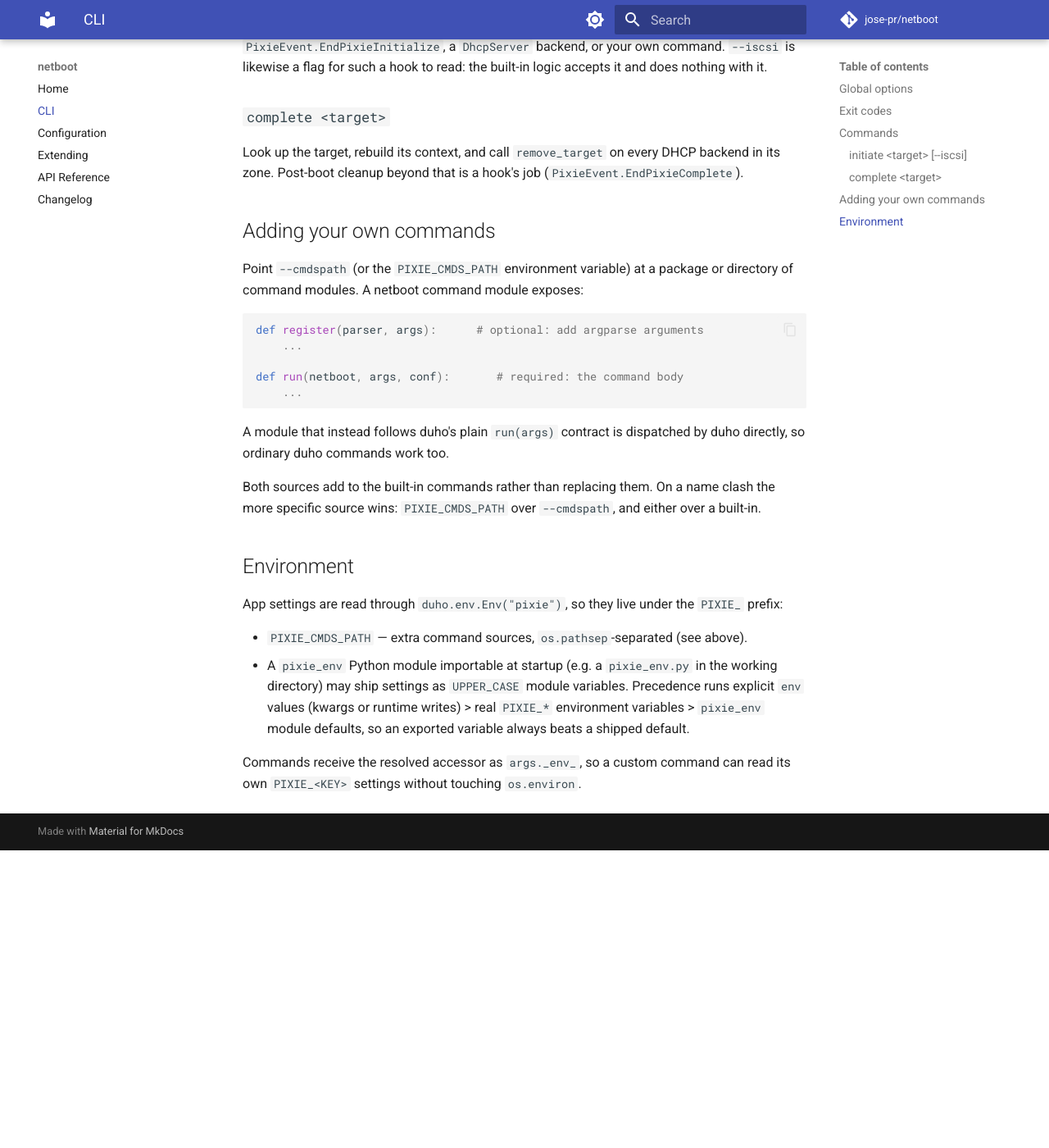
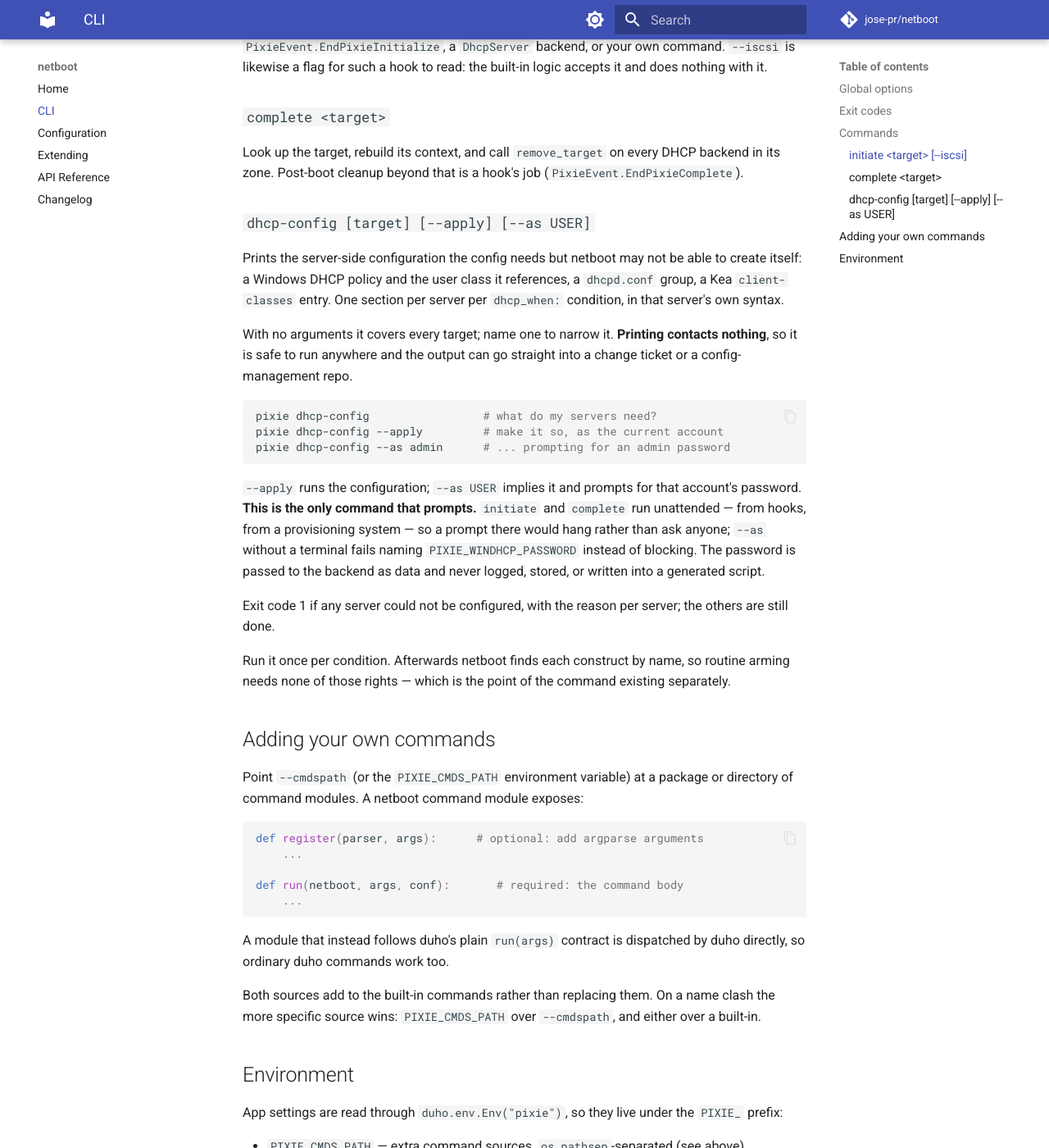
Before and after one commit to jose-pr/netboot, an MkDocs documentation site: the page built from docs/cli.md, in a window 1280 px wide and 1400 px high, scrolled down 1537 px. Shown: the whole window at 82% size. Built offline with MkDocs 1.6.1 and Material for MkDocs 9.7.7, drawn with Linux system fonts in a browser that asks for light colours; comment, search, counter and statistics services are not loaded; before the commit the page ends 2574 px from its top, so only the background shows below that.

Commit message:
docs: transport=local and the dhcp-config command

````diff
--- a/docs/cli.md
+++ b/docs/cli.md
@@ -57,6 +57,37 @@ Look up the target, rebuild its context, and call `remove_target` on every DHCP
 backend in its zone. Post-boot cleanup beyond that is a hook's job
 (`PixieEvent.EndPixieComplete`).
 
+### `dhcp-config [target] [--apply] [--as USER]`
+
+Prints the server-side configuration the config needs but netboot may not be able
+to create itself: a Windows DHCP policy and the user class it references, a
+`dhcpd.conf` group, a Kea `client-classes` entry. One section per server per
+`dhcp_when:` condition, in that server's own syntax.
+
+With no arguments it covers every target; name one to narrow it. **Printing
+contacts nothing**, so it is safe to run anywhere and the output can go straight
+into a change ticket or a config-management repo.
+
+```sh
+pixie dhcp-config                 # what do my servers need?
+pixie dhcp-config --apply         # make it so, as the current account
+pixie dhcp-config --as admin      # ... prompting for an admin password
+```
+
+`--apply` runs the configuration; `--as USER` implies it and prompts for that
+account's password. **This is the only command that prompts.** `initiate` and
+`complete` run unattended — from hooks, from a provisioning system — so a prompt
+there would hang rather than ask anyone; `--as` without a terminal fails naming
+`PIXIE_WINDHCP_PASSWORD` instead of blocking. The password is passed to the
+backend as data and never logged, stored, or written into a generated script.
+
+Exit code 1 if any server could not be configured, with the reason per server;
+the others are still done.
+
+Run it once per condition. Afterwards netboot finds each construct by name, so
+routine arming needs none of those rights — which is the point of the command
+existing separately.
+
 ## Adding your own commands
 
 Point `--cmdspath` (or the `PIXIE_CMDS_PATH` environment variable) at a package or
````
Also changed, not shown: CHANGELOG.md (+14 -0 lines), docs/configuration.md (+13 -2 lines).
